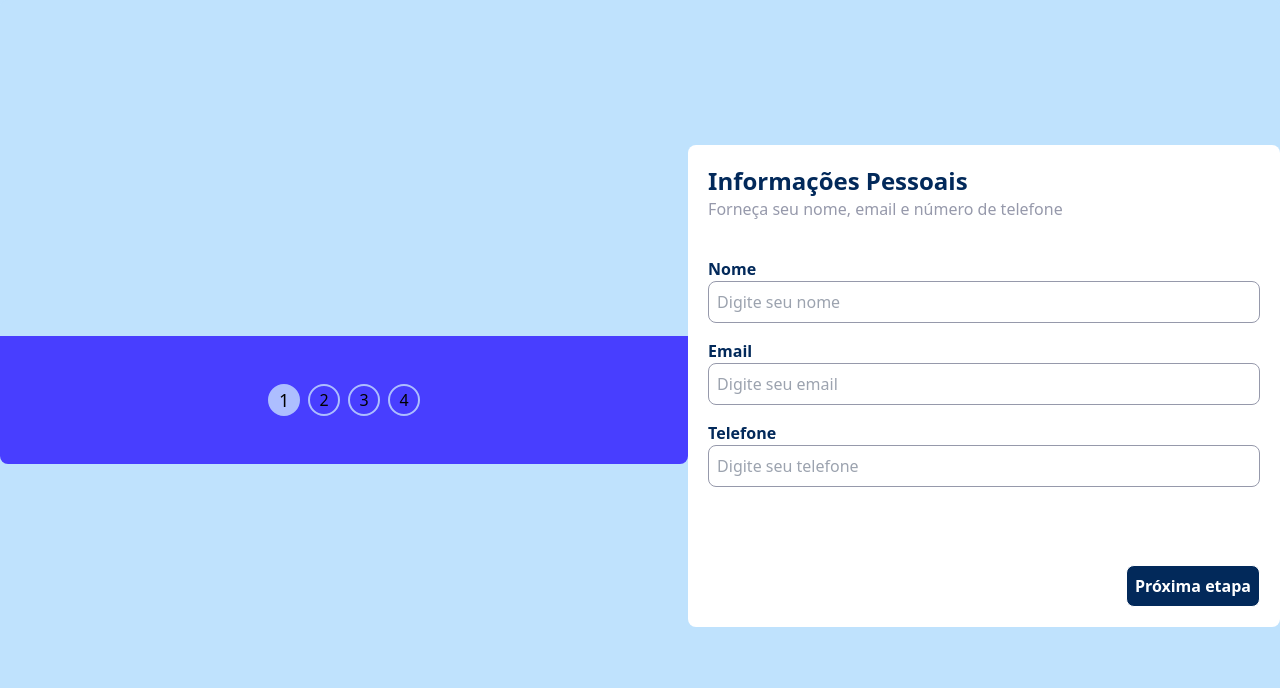
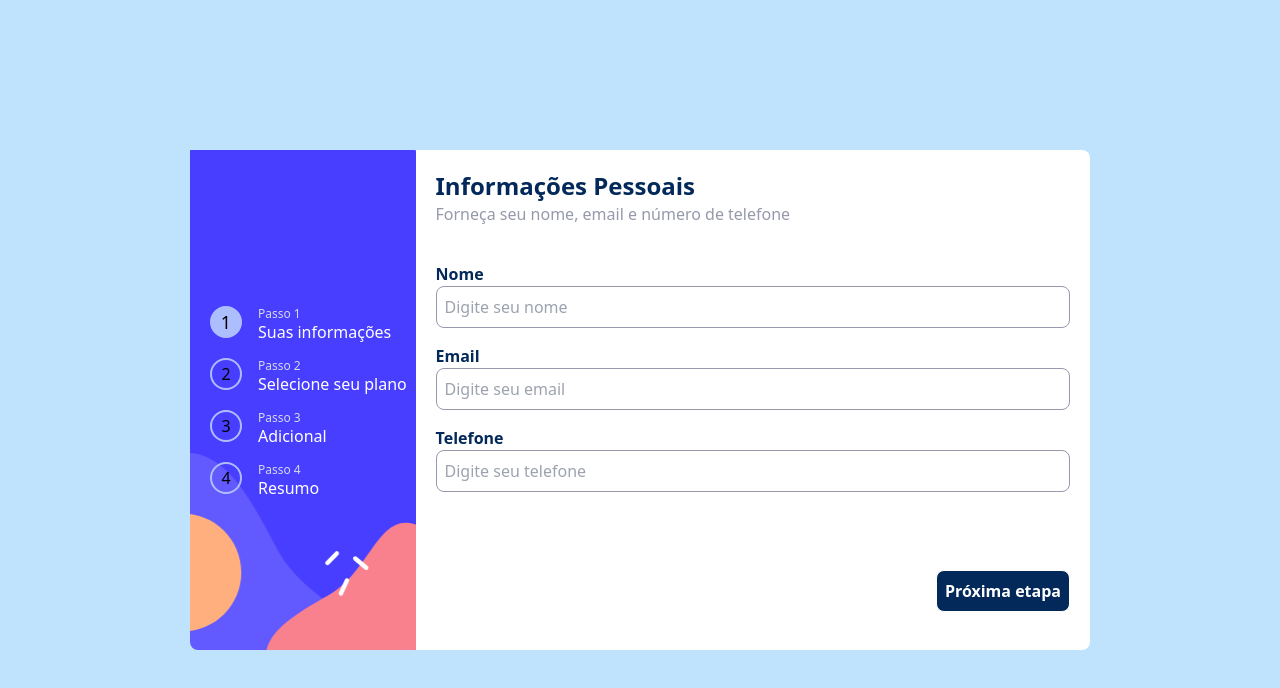
Before and after one commit to euheber/multistep-form, a website built with Vite: page index.html in a window 1280 px wide. Built offline with nearby package versions, Linux system fonts and the light colour scheme.

Commit message:
feat: desktop version

```diff
--- a/index.html
+++ b/index.html
@@ -9,10 +9,10 @@
   </head>
   <body class="bg-Light-blue flex justify-center items-center h-screen">
     <main
-      class=" w-full h-full rounded-lg bg-Light-blue  flex flex-col items-center sm:flex-row"
+      class=" w-full h-full rounded-lg bg-Light-blue  flex flex-col items-center sm:flex-row lg:h-[500px] lg:w-[900px]"
     >
       <section
-        class="w-full  rounded-b-lg flex justify-center items-center h-32 gap-2  options">
+        class="w-full  rounded-b-lg lg:rounded-r-none lg:rounded-t-none lg:rounded-l-lg flex justify-center items-center gap-2 options lg:pl-5 lg:flex-col lg:items-start lg:h-[500px] lg:w-[250px]">
 
         <div class="flex items-center gap-4">
           <button
@@ -20,7 +20,7 @@
           >
             1
           </button>
-          <div class="hidden">
+          <div class="hidden lg:block">
             <span class="text-Light-gray text-xs">Passo 1</span>
             <p class="text-White font-medium -mt-1">Suas informações</p>
           </div>
@@ -32,7 +32,7 @@
           >
             2
           </button>
-          <div class="hidden">
+          <div class="hidden lg:block">
             <span class="text-Light-gray text-xs">Passo 2</span>
             <p class="text-White font-medium -mt-1">Selecione seu plano</p>
           </div>
@@ -44,7 +44,7 @@
           >
             3
           </button>
-          <div class="hidden">
+          <div class="hidden lg:block">
             <span class="text-Light-gray text-xs">Passo 3</span>
             <p class="text-White font-medium -mt-1">Adicional</p>
           </div>
@@ -56,18 +56,17 @@
           >
             4
           </button>
-          <div class="hidden">
+          <div class="hidden lg:block">
             <span class="text-Light-gray text-xs">Passo 4</span>
             <p class="text-White font-medium -mt-1">Resumo</p>
           </div>
         </div>
       </section>
 
-      <section class=" flex flex-col -mt-7 bg-White p-5 rounded-lg w-5/6">
+      <section class=" flex flex-col -mt-7 bg-White p-5 rounded-lg w-5/6 lg:mt-0 lg:h-[500px] lg:rounded-l-none">
         <div id="form" class="min-h-[380px]">
 
         </div>
-
 
         <div id="control-form" class="mt-5 flex justify-between w-full">
           <button class="text-Cool-gray font-semibold hover:text-Marine-blue transition duration-200" id="returnBtn">Voltar</button>
```
